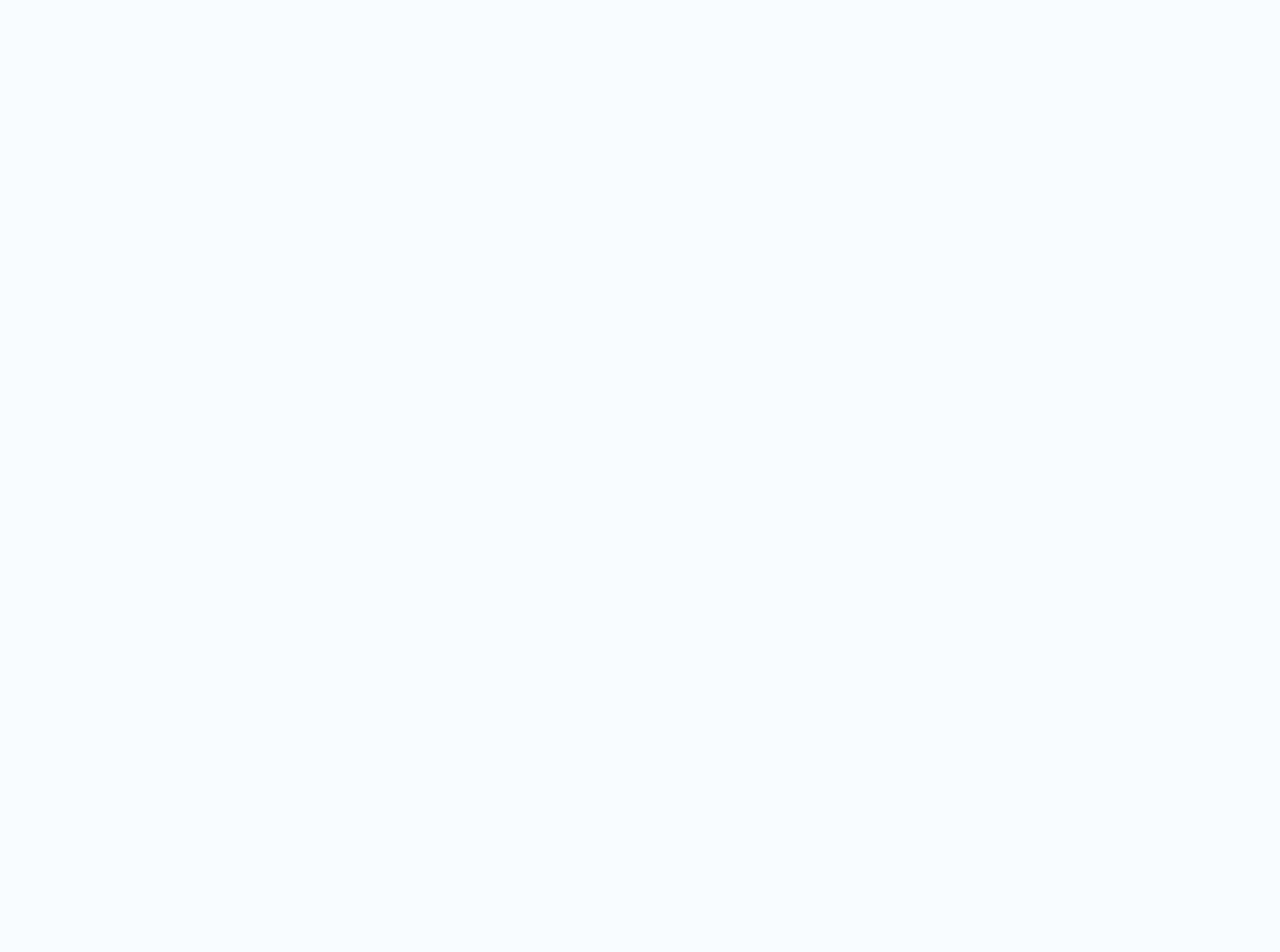
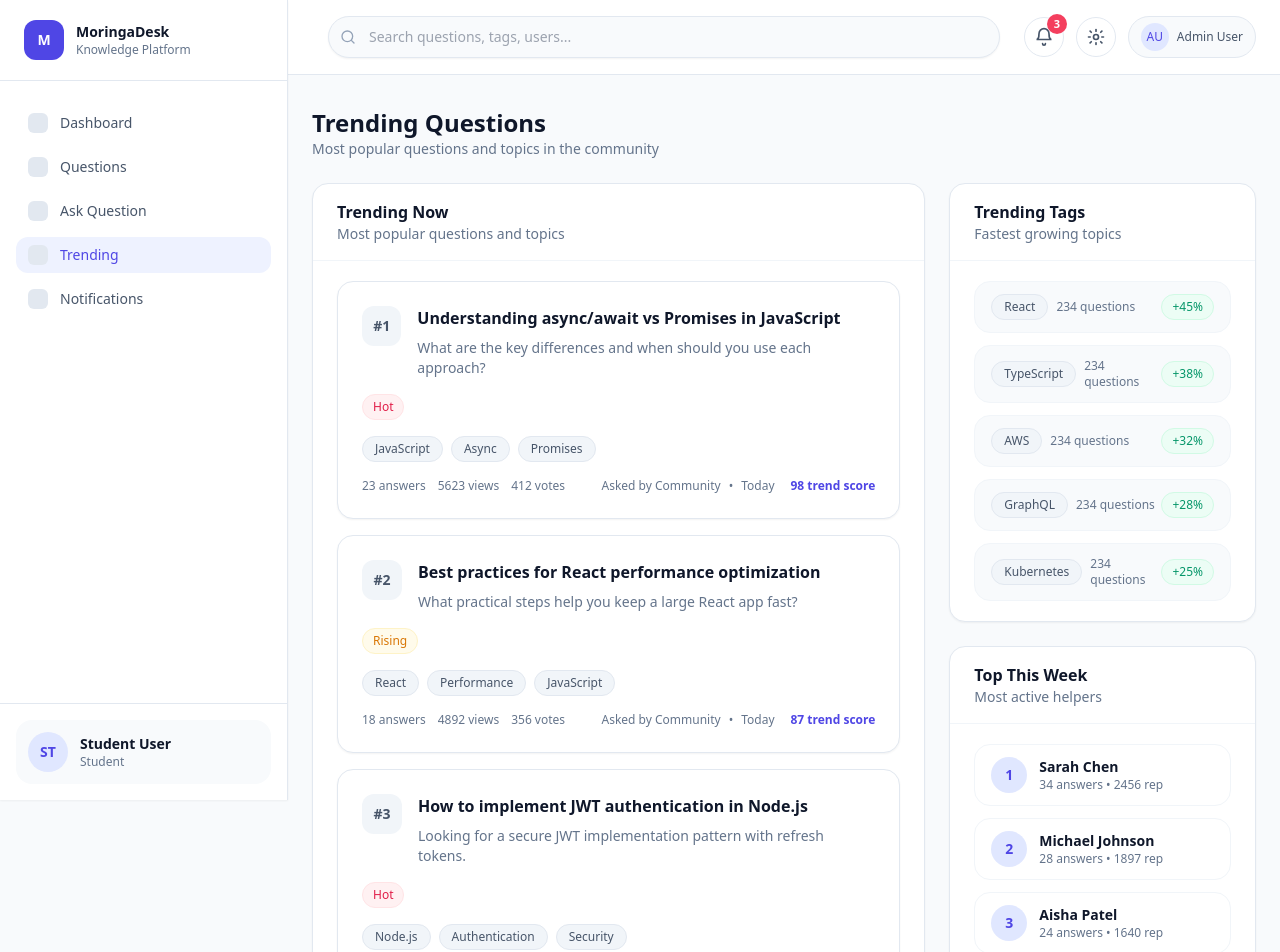
Before and after one commit to bryankiriama/Moringa_Desk, a React (Vite) app in the folder frontend/: page /trending in a window 1280 px wide. Before the commit this address had no page. Shown: the top 952 px of the page. Before the commit the page ends 800 px from the top, so only its background shows below. Built offline with nearby package versions, Linux system fonts and the light colour scheme.

Commit message:
feat(pages): add trending view and route

```diff
--- a/frontend/src/components/layout/Sidebar.tsx
+++ b/frontend/src/components/layout/Sidebar.tsx
@@ -18,7 +18,7 @@ const studentItems: SidebarItem[] = [
   { label: "Dashboard", to: "/dashboard", match: ["/dashboard"] },
   { label: "Questions", to: "/questions", match: ["/questions"] },
   { label: "Ask Question", to: "/questions/ask", match: ["/questions/ask"] },
-  { label: "Trending" },
+  { label: "Trending", to: "/trending", match: ["/trending"] },
   { label: "Notifications", to: "/notifications", match: ["/notifications"] },
 ];
 
@@ -26,7 +26,7 @@ const adminItems: SidebarItem[] = [
   { label: "Dashboard", to: "/admin/dashboard", match: ["/admin/dashboard"] },
   { label: "Questions", to: "/questions", match: ["/questions"] },
   { label: "Ask Question", to: "/questions/ask", match: ["/questions/ask"] },
-  { label: "Trending" },
+  { label: "Trending", to: "/trending", match: ["/trending"] },
   { label: "Notifications", to: "/notifications", match: ["/notifications"] },
   { label: "Users", to: "/admin/users", match: ["/admin/users"] },
   { label: "Manage Tags", to: "/admin/tags", match: ["/admin/tags"] },
--- /dev/null
+++ b/frontend/src/pages/Trending.tsx
@@ -0,0 +1,155 @@
+import Badge from "../components/ui/Badge";
+import QuestionCard from "../components/ui/QuestionCard";
+import SectionCard from "../components/ui/SectionCard";
+import TagChip from "../components/ui/TagChip";
+
+const trendingQuestions = [
+  {
+    rank: "#1",
+    title: "Understanding async/await vs Promises in JavaScript",
+    excerpt: "What are the key differences and when should you use each approach?",
+    tags: ["JavaScript", "Async", "Promises"],
+    stats: { answers: 23, views: 5623, votes: 412 },
+    trendScore: 98,
+    statusLabel: "Hot",
+    statusVariant: "danger" as const,
+  },
+  {
+    rank: "#2",
+    title: "Best practices for React performance optimization",
+    excerpt: "What practical steps help you keep a large React app fast?",
+    tags: ["React", "Performance", "JavaScript"],
+    stats: { answers: 18, views: 4892, votes: 356 },
+    trendScore: 87,
+    statusLabel: "Rising",
+    statusVariant: "warning" as const,
+  },
+  {
+    rank: "#3",
+    title: "How to implement JWT authentication in Node.js",
+    excerpt: "Looking for a secure JWT implementation pattern with refresh tokens.",
+    tags: ["Node.js", "Authentication", "Security"],
+    stats: { answers: 15, views: 4231, votes: 298 },
+    trendScore: 92,
+    statusLabel: "Hot",
+    statusVariant: "danger" as const,
+  },
+  {
+    rank: "#4",
+    title: "PostgreSQL vs MongoDB: When to use which?",
+    excerpt: "Choosing between SQL and NoSQL for a growing SaaS product.",
+    tags: ["Databases", "PostgreSQL", "MongoDB"],
+    stats: { answers: 21, views: 3945, votes: 267 },
+    trendScore: 79,
+    statusLabel: "Rising",
+    statusVariant: "warning" as const,
+  },
+  {
+    rank: "#5",
+    title: "Docker multi-stage builds explained",
+    excerpt: "How to reduce image size and speed up CI builds effectively.",
+    tags: ["Docker", "DevOps", "Containers"],
+    stats: { answers: 12, views: 3567, votes: 234 },
+    trendScore: 72,
+    statusLabel: "New",
+    statusVariant: "info" as const,
+  },
+];
+
+const trendingTags = [
+  { label: "React", growth: "+45%" },
+  { label: "TypeScript", growth: "+38%" },
+  { label: "AWS", growth: "+32%" },
+  { label: "GraphQL", growth: "+28%" },
+  { label: "Kubernetes", growth: "+25%" },
+];
+
+const topContributors = [
+  { name: "Sarah Chen", answers: "34 answers", rep: "2456 rep" },
+  { name: "Michael Johnson", answers: "28 answers", rep: "1897 rep" },
+  { name: "Aisha Patel", answers: "24 answers", rep: "1640 rep" },
+];
+
+const Trending = () => {
+  return (
+    <div className="space-y-6">
+      <div>
+        <h1 className="text-2xl font-semibold text-slate-900">Trending Questions</h1>
+        <p className="text-sm text-slate-500">
+          Most popular questions and topics in the community
+        </p>
+      </div>
+
+      <div className="grid gap-6 xl:grid-cols-[2fr,1fr]">
+        <SectionCard title="Trending Now" subtitle="Most popular questions and topics">
+          <div className="space-y-4">
+            {trendingQuestions.map((question) => (
+              <QuestionCard
+                key={question.title}
+                title={question.title}
+                excerpt={question.excerpt}
+                tags={question.tags}
+                meta={{ author: "Community", time: "Today" }}
+                stats={question.stats}
+                statusLabel={question.statusLabel}
+                statusVariant={question.statusVariant}
+                leading={<span className="text-sm font-semibold">{question.rank}</span>}
+                action={
+                  <span className="text-xs font-semibold text-indigo-600">
+                    {question.trendScore} trend score
+                  </span>
+                }
+              />
+            ))}
+          </div>
+        </SectionCard>
+
+        <div className="space-y-6">
+          <SectionCard title="Trending Tags" subtitle="Fastest growing topics">
+            <div className="space-y-3">
+              {trendingTags.map((tag) => (
+                <div
+                  key={tag.label}
+                  className="flex items-center justify-between rounded-2xl border border-slate-100 bg-slate-50 px-4 py-3"
+                >
+                  <div className="flex items-center gap-2">
+                    <TagChip label={tag.label} />
+                    <span className="text-xs text-slate-500">234 questions</span>
+                  </div>
+                  <Badge label={tag.growth} variant="success" />
+                </div>
+              ))}
+            </div>
+          </SectionCard>
+
+          <SectionCard title="Top This Week" subtitle="Most active helpers">
+            <div className="space-y-3">
+              {topContributors.map((contributor, index) => (
+                <div
+                  key={contributor.name}
+                  className="flex items-center justify-between rounded-2xl border border-slate-100 bg-white px-4 py-3"
+                >
+                  <div className="flex items-center gap-3">
+                    <div className="flex h-9 w-9 items-center justify-center rounded-full bg-indigo-100 text-sm font-semibold text-indigo-600">
+                      {index + 1}
+                    </div>
+                    <div>
+                      <p className="text-sm font-semibold text-slate-900">
+                        {contributor.name}
+                      </p>
+                      <p className="text-xs text-slate-500">
+                        {contributor.answers} • {contributor.rep}
+                      </p>
+                    </div>
+                  </div>
+                </div>
+              ))}
+            </div>
+          </SectionCard>
+        </div>
+      </div>
+    </div>
+  );
+};
+
+export default Trending;
--- a/frontend/src/routes/AppRouter.tsx
+++ b/frontend/src/routes/AppRouter.tsx
@@ -14,6 +14,7 @@ import Notifications from "../pages/Notifications";
 import QuestionDetail from "../pages/QuestionDetail";
 import QuestionsList from "../pages/QuestionsList";
 import Register from "../pages/Register";
+import Trending from "../pages/Trending";
 import RequireAuth from "./RequireAuth";
 
 const AppRouter = () => {
@@ -33,6 +34,7 @@ const AppRouter = () => {
             <Route path="/questions/ask" element={<AskQuestion />} />
             <Route path="/questions/:questionId" element={<QuestionDetail />} />
             <Route path="/notifications" element={<Notifications />} />
+            <Route path="/trending" element={<Trending />} />
           </Route>
 
           <Route path="/admin" element={<AdminLayout />}>
```
